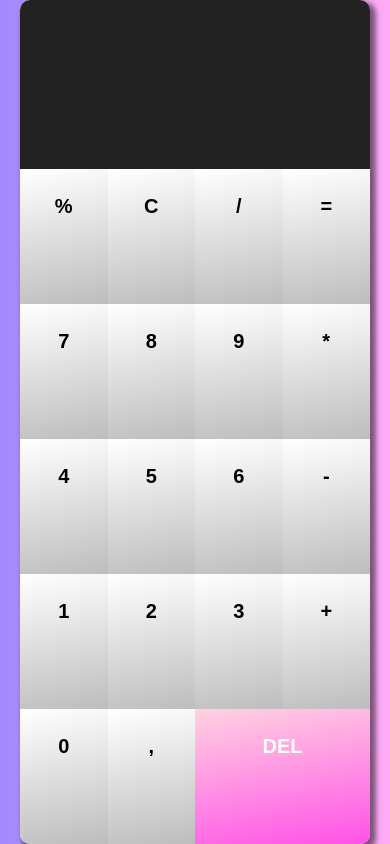
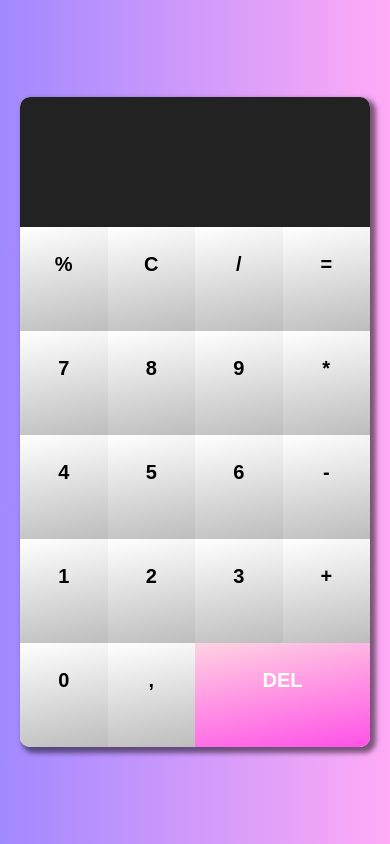
Before and after one commit to citizenofgreatsiberia/calculator, a plain HTML site: page index.html in a window 390 px wide. Drawn offline with Linux system fonts and the light colour scheme.

Commit message:
Update style.css

```diff
--- a/style/style.css
+++ b/style/style.css
@@ -29,12 +29,6 @@ body {
 	border-radius: 10px;
 	box-shadow: 4px 4px 5px 2px rgba(0, 0, 0, 0.5);
 	margin: 0 20px;
-}
-
-@media screen and (max-width: 505px) {
-	.calc {
-		min-height: 100vh;
-	}
 }
 
 .calc__display {
```
